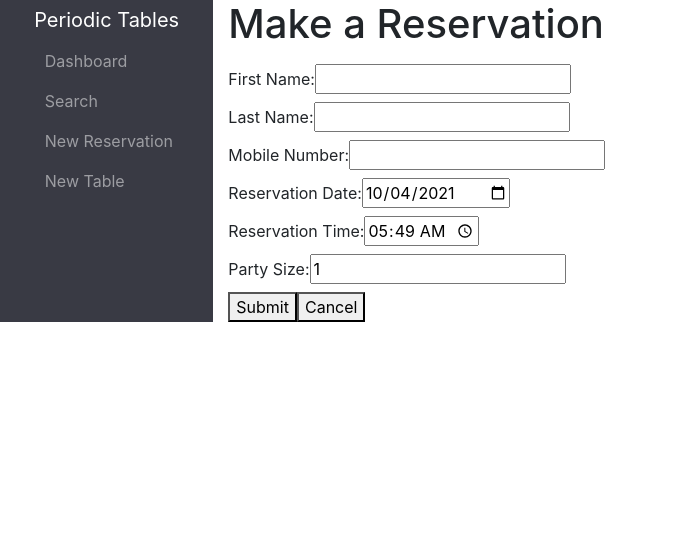
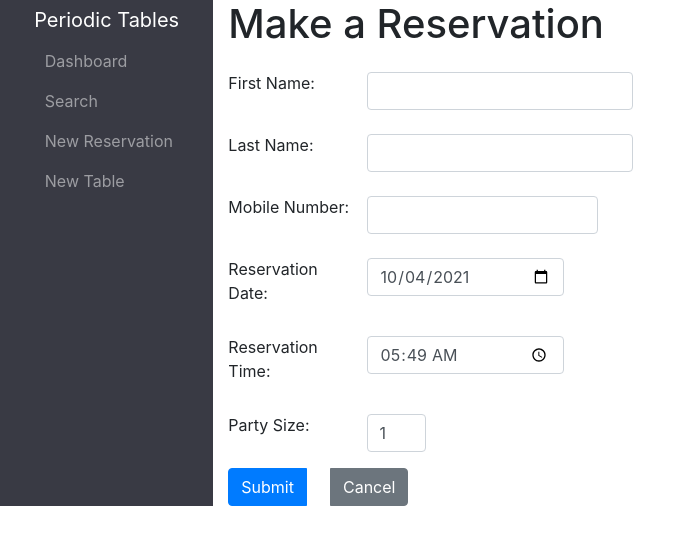
Before and after one commit to BrianHook1183/Restaurant-Reservations_Fullstack-Capstone, a React (Create React App) app in the folder front-end/: page /reservations/new in a window 1280 px wide. Shown: the top 544 px of the page, without its empty margins (0-696 px from the left). Built offline with nearby package versions, Linux system fonts and the light colour scheme; no server answers; a web font is replaced by a local one.

Commit message:
bootstrapped the form

```diff
--- a/front-end/src/reservations/form/Form.js
+++ b/front-end/src/reservations/form/Form.js
@@ -104,83 +104,129 @@ function Form({ method }) {
   return (
     <>
       <form onSubmit={handleSubmit}>
-        <label htmlFor="first_name">
+        <div className="row">
+          <div className="col-auto">
+            <div className="form-group form-row">
+              <label htmlFor="first_name" className="col-md-4 col-form-label">
                 First Name:
+              </label>
+              <div className="col-8 pt-2">
                 <input
                   id="first_name"
                   type="text"
                   name="first_name"
+                  className="form-control"
                   onChange={handleChange}
                   value={formData.first_name}
                   required={true}
                 />
+              </div>
+            </div>
+            <div className="form-group form-row">
+              <label htmlFor="last_name" className="col-md-4 col-form-label">
+                Last Name:
               </label>
-        <br />
-        <label htmlFor="last_name">
-          Last Name:
+              <div className="col-8 pt-2">
                 <input
                   id="last_name"
                   type="text"
                   name="last_name"
+                  className="form-control"
                   onChange={handleChange}
                   value={formData.last_name}
                   required={true}
                 />
+              </div>
+            </div>
+            <div className="form-group form-row">
+              <label
+                htmlFor="mobile_number"
+                className="col-md-4 col-form-label"
+              >
+                Mobile Number:
               </label>
-        <br />
-        <label htmlFor="mobile_number">
-          Mobile Number:
+              <div className="col-7 pt-2">
                 <input
                   id="mobile_number"
                   type="text"
                   name="mobile_number"
+                  className="form-control"
                   onChange={handleChange}
                   value={formData.mobile_number}
                   required={true}
                 />
+              </div>
+            </div>
+            <div className="form-group form-row">
+              <label
+                htmlFor="reservation_date"
+                className="col-md-4 col-form-label"
+              >
+                Reservation Date:
               </label>
-        <br />
-        <label htmlFor="reservation_date">
-          Reservation Date:
+              <div className="col-6 pt-2">
                 <input
                   id="reservation_date"
                   type="date"
                   name="reservation_date"
+                  className="form-control"
                   onChange={handleChange}
                   value={formData.reservation_date}
                   required={true}
                 />
+              </div>
+            </div>
+            <div className="form-group form-row">
+              <label
+                htmlFor="reservation_time"
+                className="col-md-4 col-form-label"
+              >
+                Reservation Time:
               </label>
-        <br />
-        <label htmlFor="reservation_time">
-          Reservation Time:
+              <div className="col-6 pt-2">
                 <input
                   id="reservation_time"
                   type="time"
                   name="reservation_time"
+                  className="form-control"
                   onChange={handleChange}
                   value={formData.reservation_time}
                   required={true}
                 />
+              </div>
+            </div>
+            <div className="form-group form-row">
+              <label htmlFor="people" className="col-md-4 col-form-label">
+                Party Size:
               </label>
-        <br />
-        <label htmlFor="people">
-          Party Size:
+              <div className="col-3 col-sm-2 pt-2">
                 <input
                   id="people"
                   type="number"
                   name="people"
+                  className="form-control"
                   onChange={handleChange}
                   required={true}
                   min="1"
                   value={formData.people}
                 />
-        </label>
-        <br />
-        <button type="submit">Submit</button>
-        <button type="button" value="Cancel" onClick={handleCancel}>
+              </div>
+            </div>
+            <div className="btn-group" role="group" aria-label="form actions">
+              <button type="submit" className="btn btn-primary mr-4">
+                Submit
+              </button>
+              <button
+                type="button"
+                value="Cancel"
+                className="btn btn-secondary"
+                onClick={handleCancel}
+              >
                 Cancel
               </button>
+            </div>
+          </div>
+        </div>
       </form>
       <ErrorAlert error={reservationsError} />
     </>
```
Lines whose indentation alone changed are shown as unchanged.
